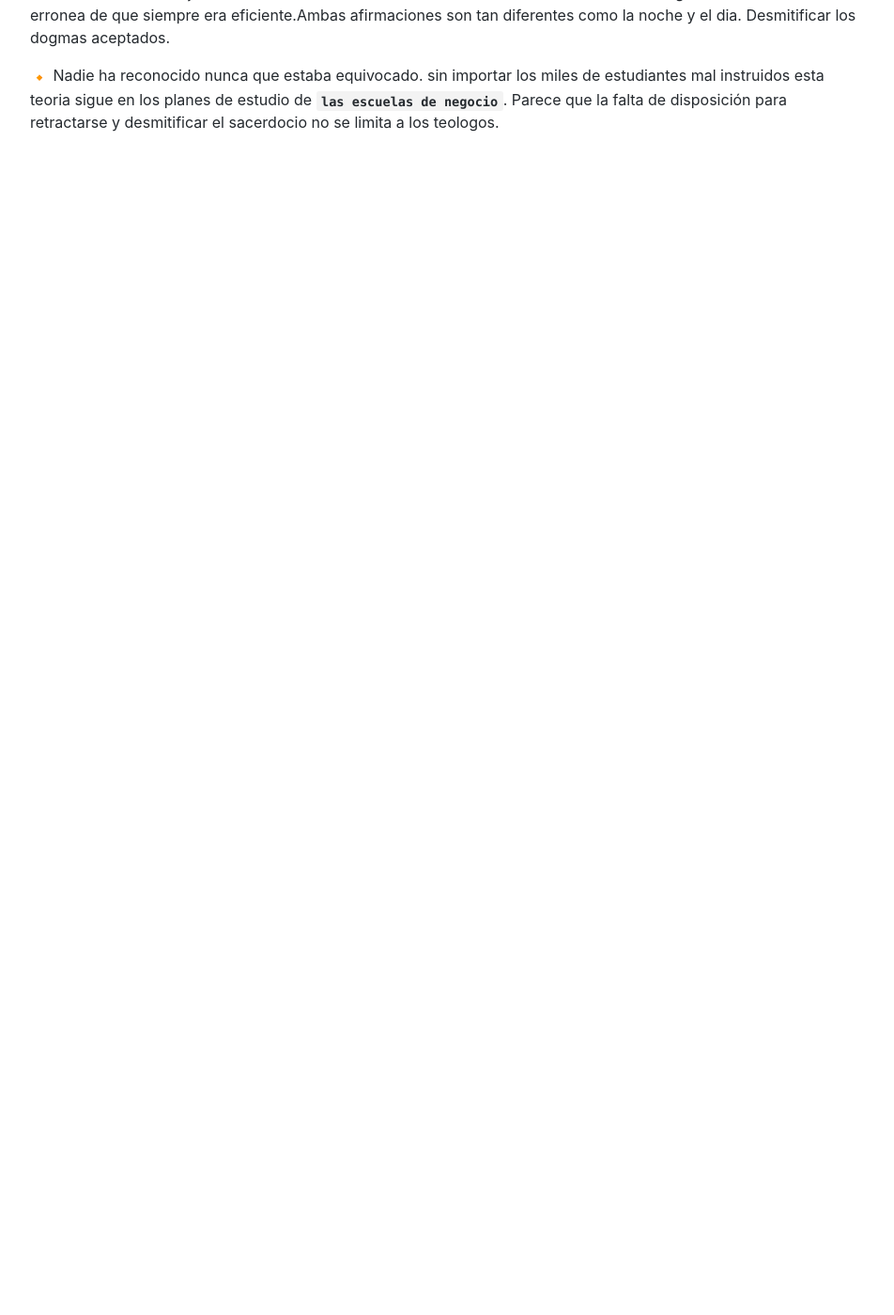
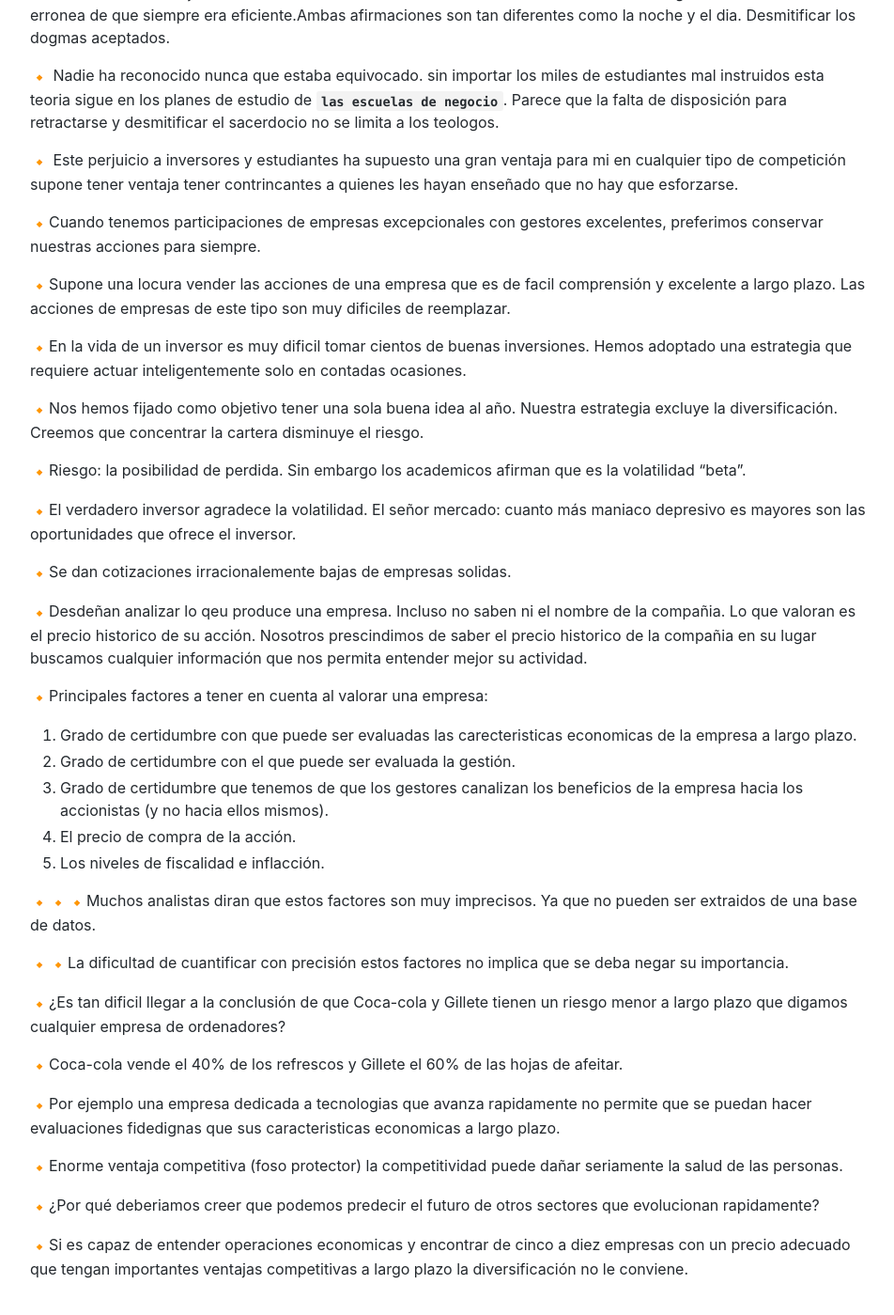
Before and after one commit to Akira3030/formacion, a Jekyll site: the page built from articulos/warrent-buffet-gobierno-empresas.md, in a window 1280 px wide and 1400 px high, scrolled down 1265 px. Shown: the whole window at 94% size, without its empty margins (163-1115 px from the left). Built offline with Jekyll 4.4.1, drawn with Linux system fonts in a browser that asks for light colours; emoji names are drawn with the system emoji font; our own code applies the rules of GitHub Pages for plain Markdown files; before the commit the page ends 1468 px from its top, so only the background shows below that.

Commit message:
Update warrent-buffet-gobierno-empresas.md

```diff
--- a/articulos/warrent-buffet-gobierno-empresas.md
+++ b/articulos/warrent-buffet-gobierno-empresas.md
@@ -29,3 +29,44 @@ El mercado es eficiente frecuentemente. Llegaron a la conclusión erronea de que
 Desmitificar los dogmas aceptados.
 
 :small_orange_diamond: Nadie ha reconocido nunca que estaba equivocado. sin importar los miles de estudiantes mal instruidos esta teoria sigue en los planes de estudio de **`las escuelas de negocio`**. Parece que la falta de disposición para retractarse y desmitificar el sacerdocio no se limita a los teologos.
+
+:small_orange_diamond: Este perjuicio a inversores y estudiantes ha supuesto una gran ventaja para mi en cualquier tipo de competición supone tener ventaja tener contrincantes a quienes les hayan enseñado que no hay que esforzarse.
+
+:small_orange_diamond:Cuando tenemos participaciones de empresas excepcionales con gestores excelentes, preferimos conservar nuestras acciones para siempre.
+
+:small_orange_diamond:Supone una locura vender las acciones de una empresa que es de facil comprensión y excelente a largo plazo. Las acciones de empresas de este tipo son muy dificiles de reemplazar.
+
+:small_orange_diamond:En la vida de un inversor es muy dificil tomar cientos de buenas inversiones. Hemos adoptado una estrategia que requiere actuar inteligentemente solo en contadas ocasiones.
+
+:small_orange_diamond:Nos hemos fijado como objetivo tener una sola buena idea al año. Nuestra estrategia excluye la diversificación. Creemos que concentrar la cartera disminuye el riesgo.
+
+:small_orange_diamond:Riesgo: la posibilidad de perdida. Sin embargo los academicos afirman que es la volatilidad "beta".
+
+:small_orange_diamond:El verdadero inversor agradece la volatilidad. El señor mercado: cuanto más maniaco depresivo es mayores son las oportunidades que ofrece el inversor.
+
+:small_orange_diamond:Se dan cotizaciones irracionalemente bajas de empresas solidas.
+
+:small_orange_diamond:Desdeñan analizar lo qeu produce una empresa. Incluso no saben ni el nombre de la compañia. Lo que valoran es el precio historico de su acción. Nosotros prescindimos de saber el precio historico de la compañia en su lugar buscamos cualquier información que nos permita entender mejor su actividad.
+
+:small_orange_diamond:Principales factores a tener en cuenta al valorar una empresa:
+1. Grado de certidumbre con que puede ser evaluadas las carecteristicas economicas de la empresa a largo plazo.
+2. Grado de certidumbre con el que puede ser evaluada la gestión.
+3. Grado de certidumbre que tenemos de que los gestores canalizan los beneficios de la empresa hacia los accionistas (y no hacia ellos mismos).
+4. El precio de compra de la acción.
+5. Los niveles de fiscalidad e inflacción.
+
+:small_orange_diamond::small_orange_diamond::small_orange_diamond:Muchos analistas diran que estos factores son muy imprecisos. Ya que no pueden ser extraidos de una base de datos.
+
+:small_orange_diamond::small_orange_diamond:La dificultad de cuantificar con precisión estos factores no implica que se deba negar su importancia.
+
+:small_orange_diamond:¿Es tan dificil llegar a la conclusión de que Coca-cola y Gillete tienen un riesgo menor a largo plazo que digamos cualquier empresa de ordenadores?
+
+:small_orange_diamond:Coca-cola vende el 40% de los refrescos y Gillete el 60% de las hojas de afeitar.
+
+:small_orange_diamond:Por ejemplo una empresa dedicada a tecnologias que avanza rapidamente no permite que se puedan hacer evaluaciones fidedignas que sus caracteristicas economicas a largo plazo.
+
+:small_orange_diamond:Enorme ventaja competitiva (foso protector) la competitividad puede dañar seriamente la salud de las personas.
+
+:small_orange_diamond:¿Por qué deberiamos creer que podemos predecir el futuro de otros sectores que evolucionan rapidamente?
+
+:small_orange_diamond:Si es capaz de entender operaciones economicas y encontrar de cinco a diez empresas con un precio adecuado que tengan importantes ventajas competitivas a largo plazo la diversificación no le conviene.
```
